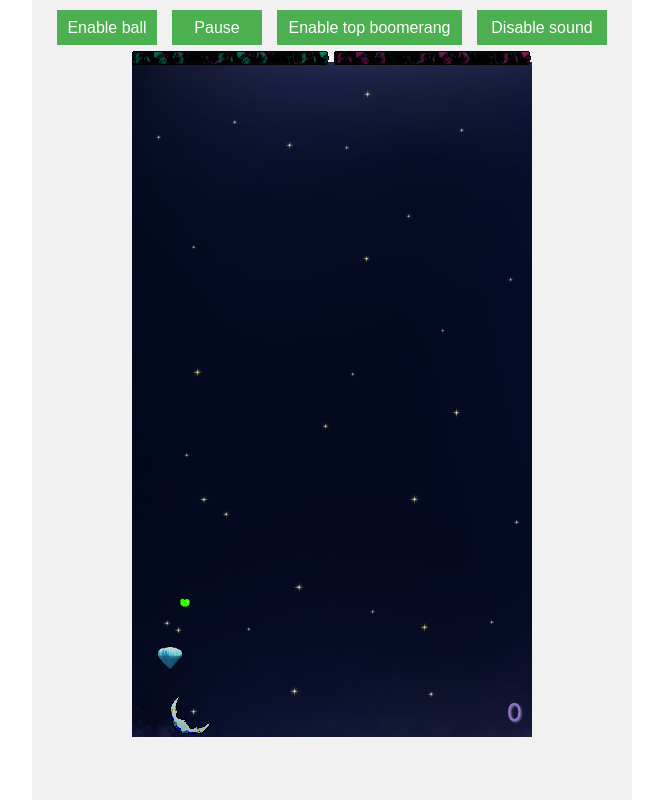
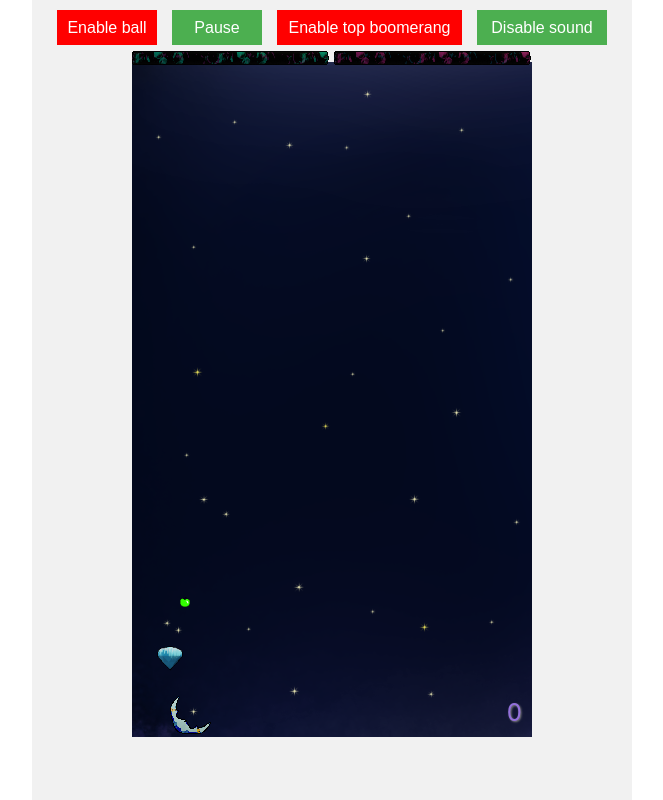
Before and after one commit to alsorokin/Roomerang, a React (Vite) app in the folder roomerang.client/: page / in a window 1280 px wide. Shown: the whole page, without its empty margins (308-971 px from the left). Built offline with nearby package versions, Linux system fonts and the light colour scheme.

Commit message:
Colorize toggle buttons

```diff
--- a/roomerang.client/app.css
+++ b/roomerang.client/app.css
@@ -90,10 +90,19 @@
     position: absolute;
 }
 
+.green {
+    background-color: #4CAF50;
+    color: white;
+}
+
+.red {
+    background-color: #ff0000;
+    color: white;
+}
+
 .btn {
     width: 100px;
     height: 35px;
-    background-color: #4CAF50;
     color: white;
     font-size: 16px;
     border: none;
--- a/roomerang.client/src/App.tsx
+++ b/roomerang.client/src/App.tsx
@@ -625,10 +625,34 @@ function App() {
                         )
                     }
                 </div>
-                <input type="button" key="pauseButton" className="btn pause" value={paused.current ? "Unpause" : "Pause"} onClick={() => paused.current ? unpauseGame() : pauseGame()} />
-                <input type="button" key="aboomToggleButton" className="btn aboomToggle" value={antiboomEnabled.current ? "Disable top boomerang" : "Enable top boomerang"} onClick={() => antiboomEnabled.current ? disableAntiboomerang() : enableAntiboomerang()} />
-                <input type="button" key="ballToggleButton" className="btn ballToggle" value={ballEnabled.current ? "Disable ball" : "Enable ball"} onClick={() => ballEnabled.current ? disableBall() : enableBall()} />
-                <input type="button" key="soundToggleButton" className="btn soundToggle" value={soundEnabled.current ? "Disable sound" : "Enable sound"} onClick={() => soundEnabled.current = !soundEnabled.current} />
+                <input
+                    type="button"
+                    key="pauseButton"
+                    className={paused.current ? "btn pause red" : "btn pause green"}
+                    value={paused.current ? "Unpause" : "Pause"}
+                    onClick={() => paused.current ? unpauseGame() : pauseGame()}
+                />
+                <input
+                    type="button"
+                    key="aboomToggleButton"
+                    className={antiboomEnabled.current ? "btn aboomToggle green" : "btn aboomToggle red"}
+                    value={antiboomEnabled.current ? "Disable top boomerang" : "Enable top boomerang"}
+                    onClick={() => antiboomEnabled.current ? disableAntiboomerang() : enableAntiboomerang()}
+                />
+                <input
+                    type="button"
+                    key="ballToggleButton"
+                    className={ballEnabled.current ? "btn ballToggle green" : "btn ballToggle red"}
+                    value={ballEnabled.current ? "Disable ball" : "Enable ball"}
+                    onClick={() => ballEnabled.current ? disableBall() : enableBall()}
+                />
+                <input
+                    type="button"
+                    key="soundToggleButton"
+                    className={soundEnabled.current ? "btn soundToggle green" : "btn soundToggle red"}
+                    value={soundEnabled.current ? "Disable sound" : "Enable sound"}
+                    onClick={() => soundEnabled.current = !soundEnabled.current}
+                />
             </div>
         </div>
     );
```
